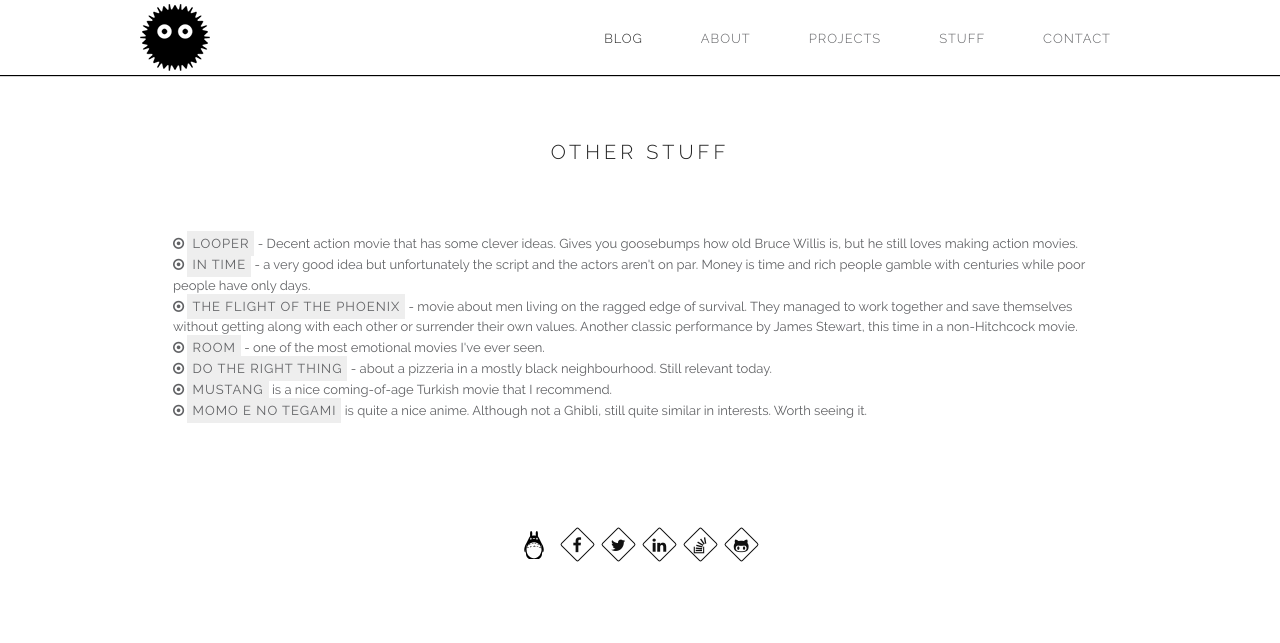
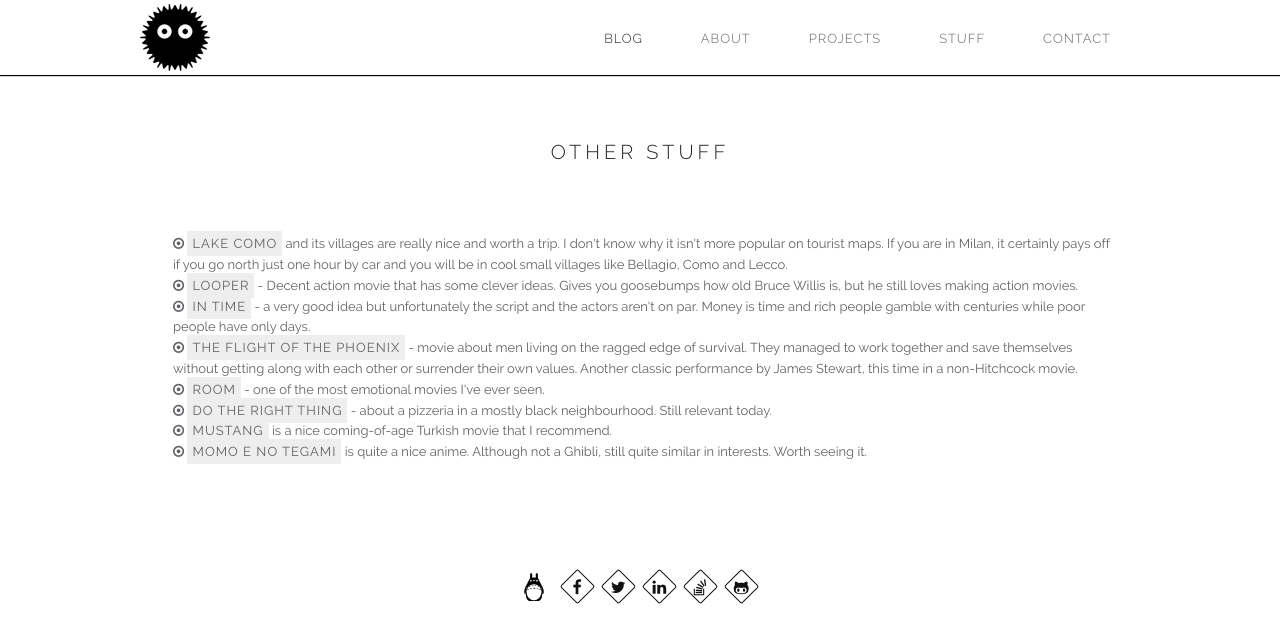
Before and after one commit to ClaudiuCreanga/ClaudiuCreanga.github.io, a Jekyll site: the page built from stuff.html, in a window 1280 px wide. Shown: the top 643 px of the page. Built offline with Jekyll 4.4.1, drawn with Linux system fonts in a browser that asks for light colours; nearby versions of some CDN libraries.

Commit message:
lake como

```diff
--- a/stuff.html
+++ b/stuff.html
@@ -5,7 +5,10 @@
 <div class="home">
 
   <ul class="stuff lists cool-bullet">
-  	<li>
+  	  <li>
+      	<a href="https://en.wikipedia.org/wiki/Lake_Como" target="_blank">Lake Como</a> and its villages are really nice and worth a trip. I don't know why it isn't more popular on tourist maps. If you are in Milan, it certainly pays off if you go north just one hour by car and you will be in cool small villages like Bellagio, Como and Lecco.
+      </li>
+  	  <li>
       	<a href="http://www.imdb.com/title/tt1276104/" target="_blank">Looper</a> - Decent action movie that has some clever ideas. Gives you goosebumps how old Bruce Willis is, but he still loves making action movies.
       </li>
 	  <li>
```
